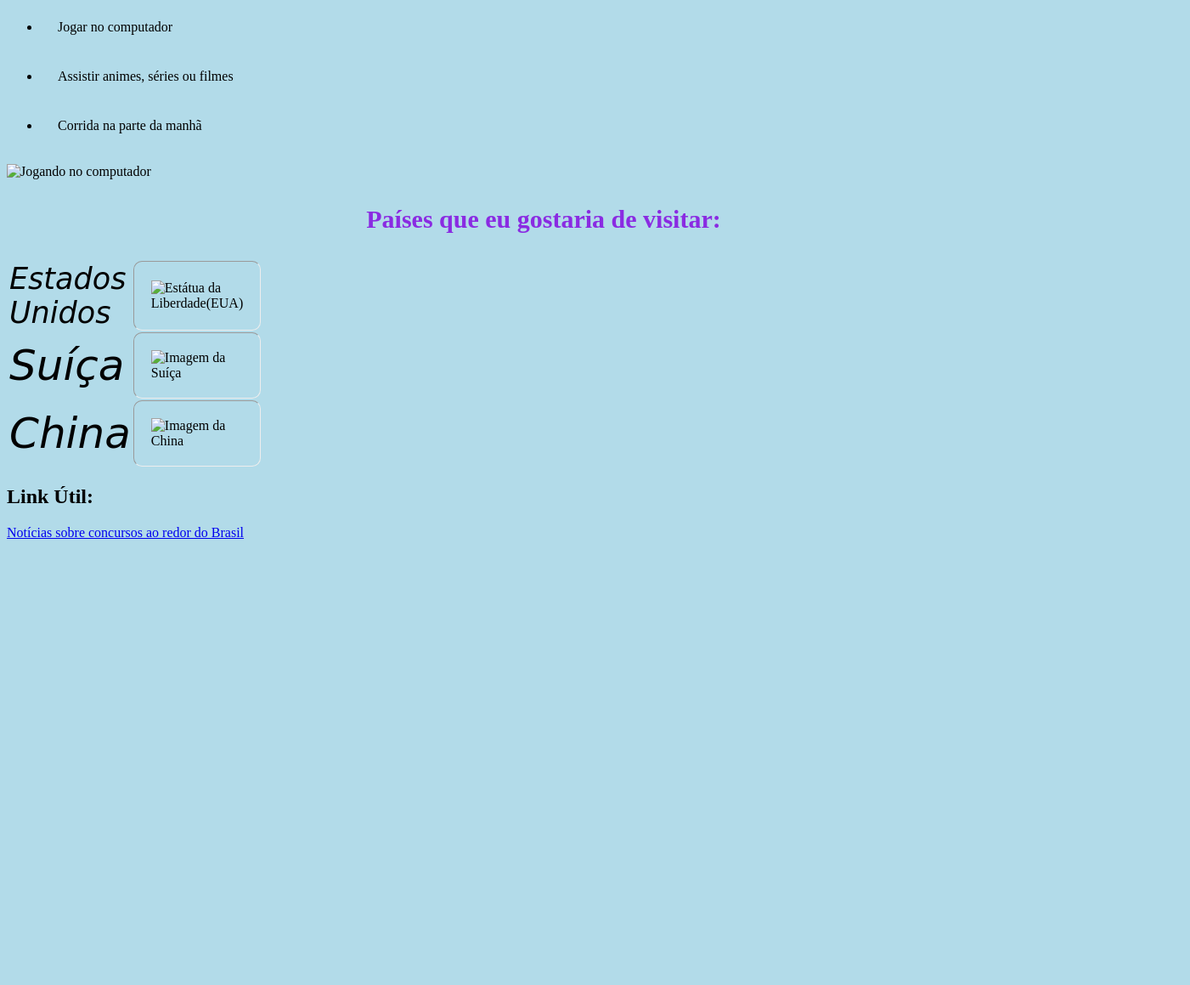
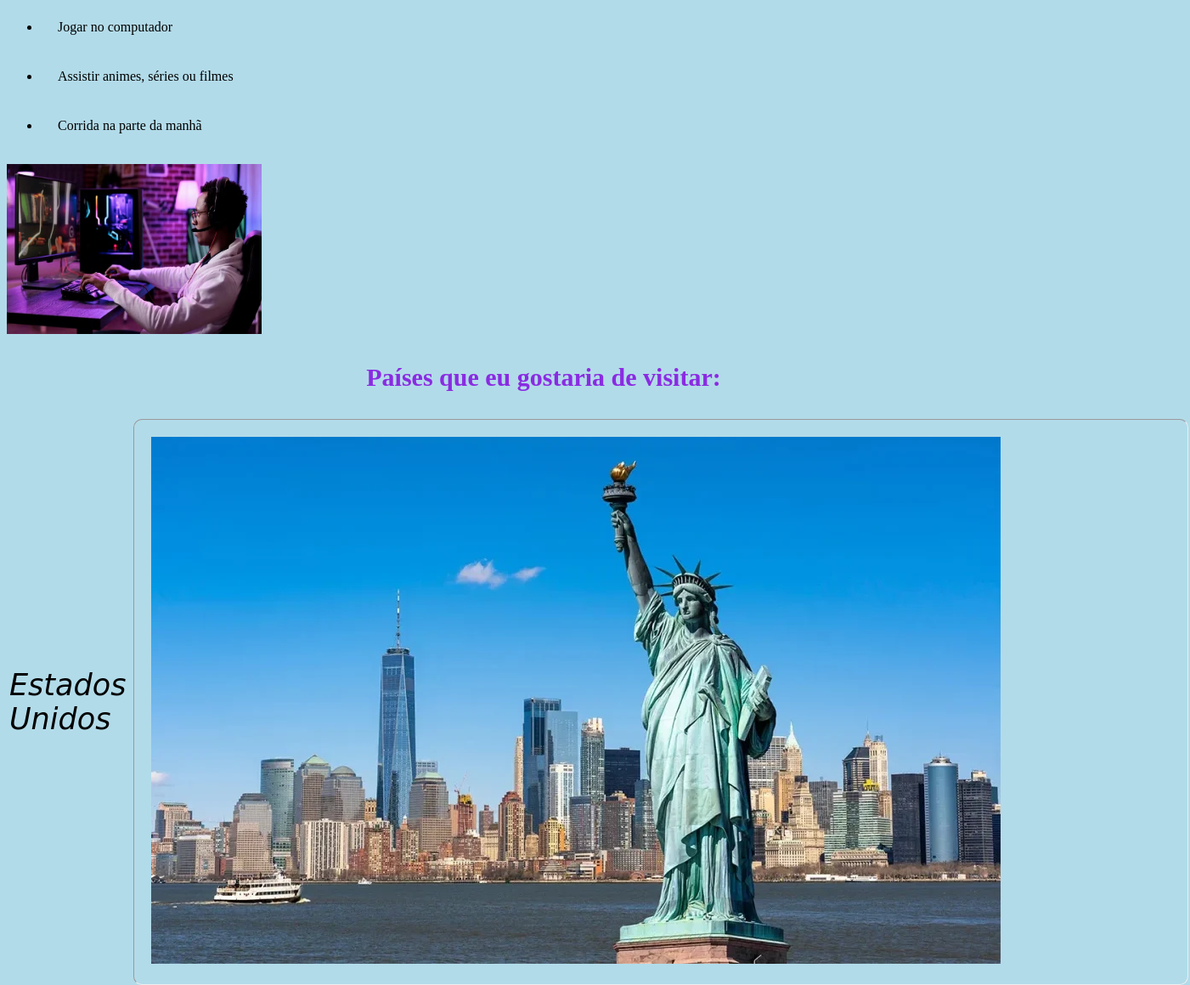
Before and after one commit to Matheus161592/Trabalho, a plain HTML site: page index.html in a window 1280 px wide. Shown: the part 333-1492 px from the top of the page at 85% size, 1401 px wide, since content can reach past the window. Before the commit the page ends 977 px from the top, so only its background shows below. Drawn offline with Linux system fonts and the light colour scheme.

Commit message:
Update index.html

```diff
--- a/index.html
+++ b/index.html
@@ -24,7 +24,7 @@
     <li>Corrida na parte da manhã</li>
 </ul>
 
-    <img src= "jogando no computador.avif" alt= "Jogando no computador" width="300" height="200">
+    <img src= "src/img/jogando no computador.avif" alt= "Jogando no computador" width="300" height="200">
     <br>
 
     <h3>Países que eu gostaria de visitar:</h3>
@@ -32,19 +32,19 @@
     <table>
         <tr>
             <td class="eua" >Estados <br> Unidos</td>
-            <td id="img1"> <img src= "Estados Unidos.webp" alt="Estátua da Liberdade(EUA)" title="Estátua da Liberdade(EUA)" </td>
+            <td id="img1"> <img src= "src/img/Estados Unidos.webp" alt="Estátua da Liberdade(EUA)" title="Estátua da Liberdade(EUA)" </td>
 
         </tr>
 
         <tr>
             <td class="sui"> Suíça</td>
-            <td id="img2"> <img src= "Suíça.webp" alt="Imagem da Suíça" title="Imagem da Suíça"/> </td>
+            <td id="img2"> <img src= "src/img/Suíça.webp" alt="Imagem da Suíça" title="Imagem da Suíça"/> </td>
 
         </tr>
 
         <tr>
             <td class="chi"> China</td>
-            <td id="img3"> <img src= "morar-na-china.jpg" alt="Imagem da China" title="Imagem da China"/> </td>
+            <td id="img3"> <img src= "src/img/morar-na-china.jpg" alt="Imagem da China" title="Imagem da China"/> </td>
 
         </tr>
 
```
